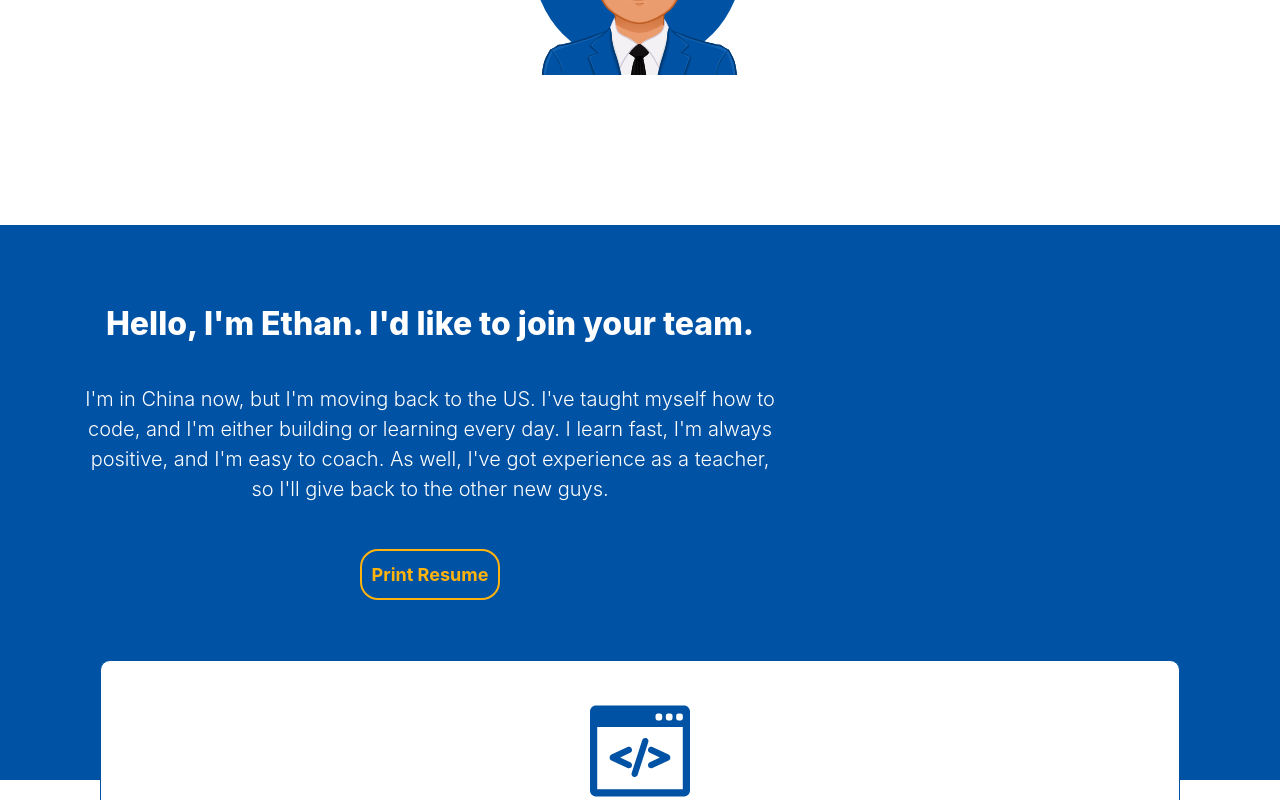
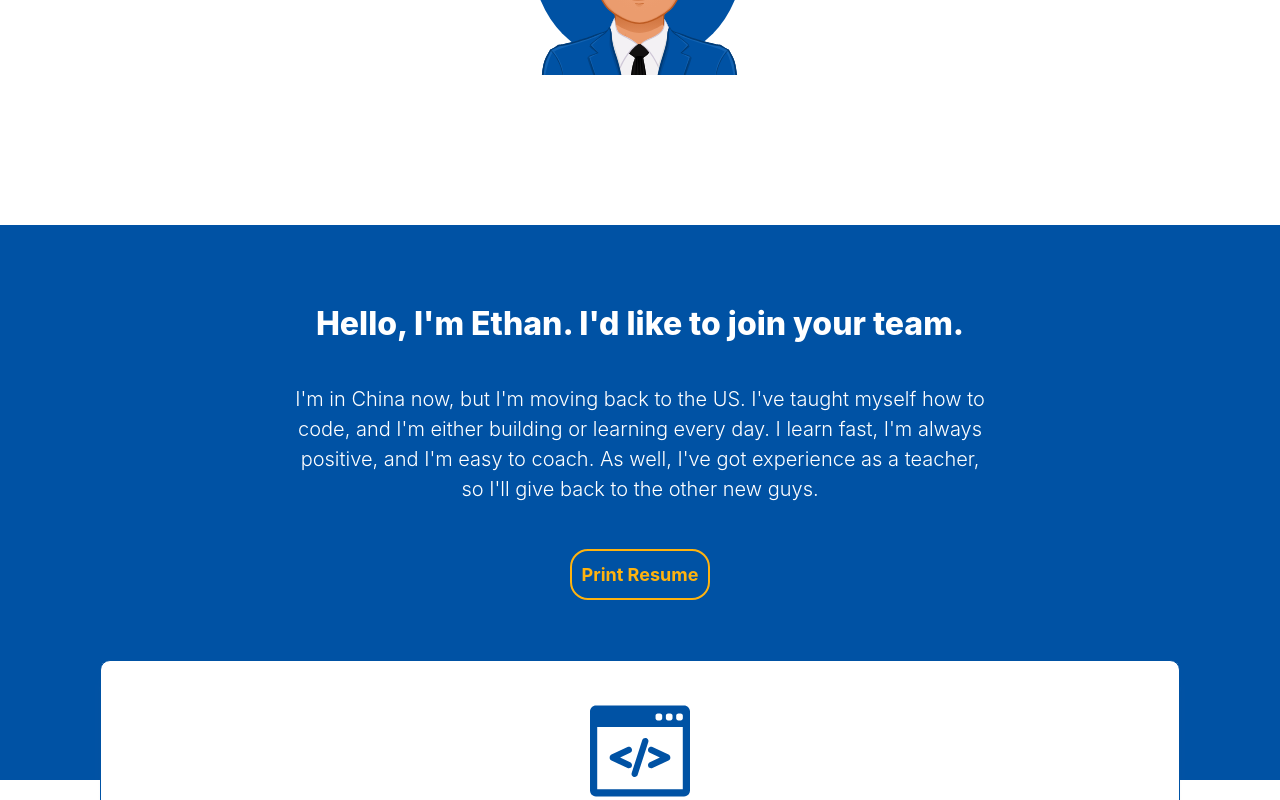
Before and after one commit to ethanvernon/portfolio2, a React (Create React App) app: page / in a window 1280 px wide. Shown: the part 476-1276 px from the top of the page. Built offline with nearby package versions, Linux system fonts and the light colour scheme.

Commit message:
css, file name

```diff
--- a/src/App.css
+++ b/src/App.css
@@ -119,7 +119,7 @@ body {
 }
 
 /*too wide on large screens*/
-#profile .col {
+#profile .container {
   max-width:720px;
 }
 
--- a/src/Profile.js
+++ b/src/Profile.js
@@ -1,7 +1,7 @@
 import React, { Component } from 'react';
 import 'bootstrap/dist/css/bootstrap.min.css';
 import { Container, Row, Col, Button } from 'reactstrap';
-import resume from './EthanVernonresume.pdf';
+import resume from './EthanVernonResume.pdf';
 
 export class Profile extends Component {
   render() {
```
